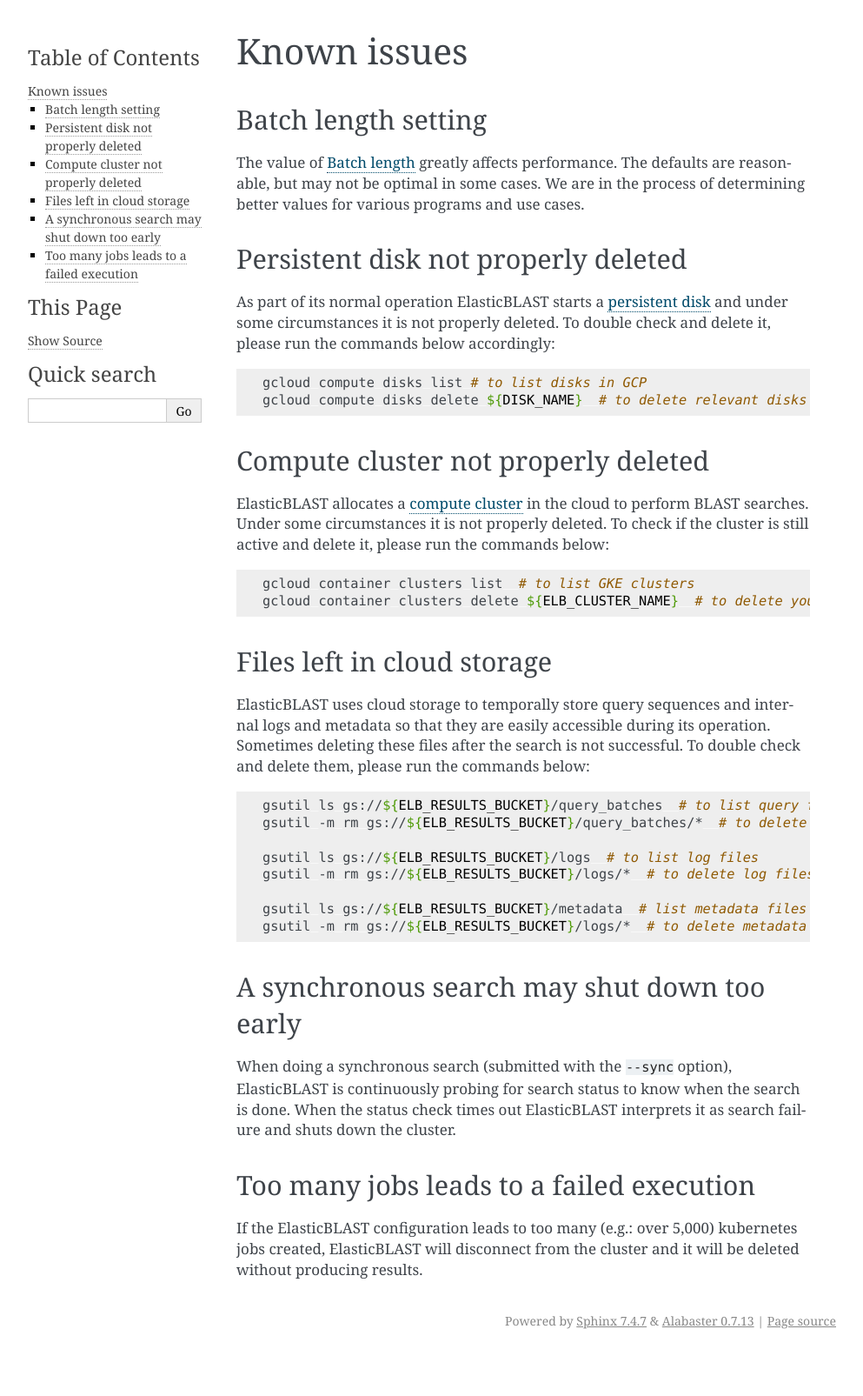
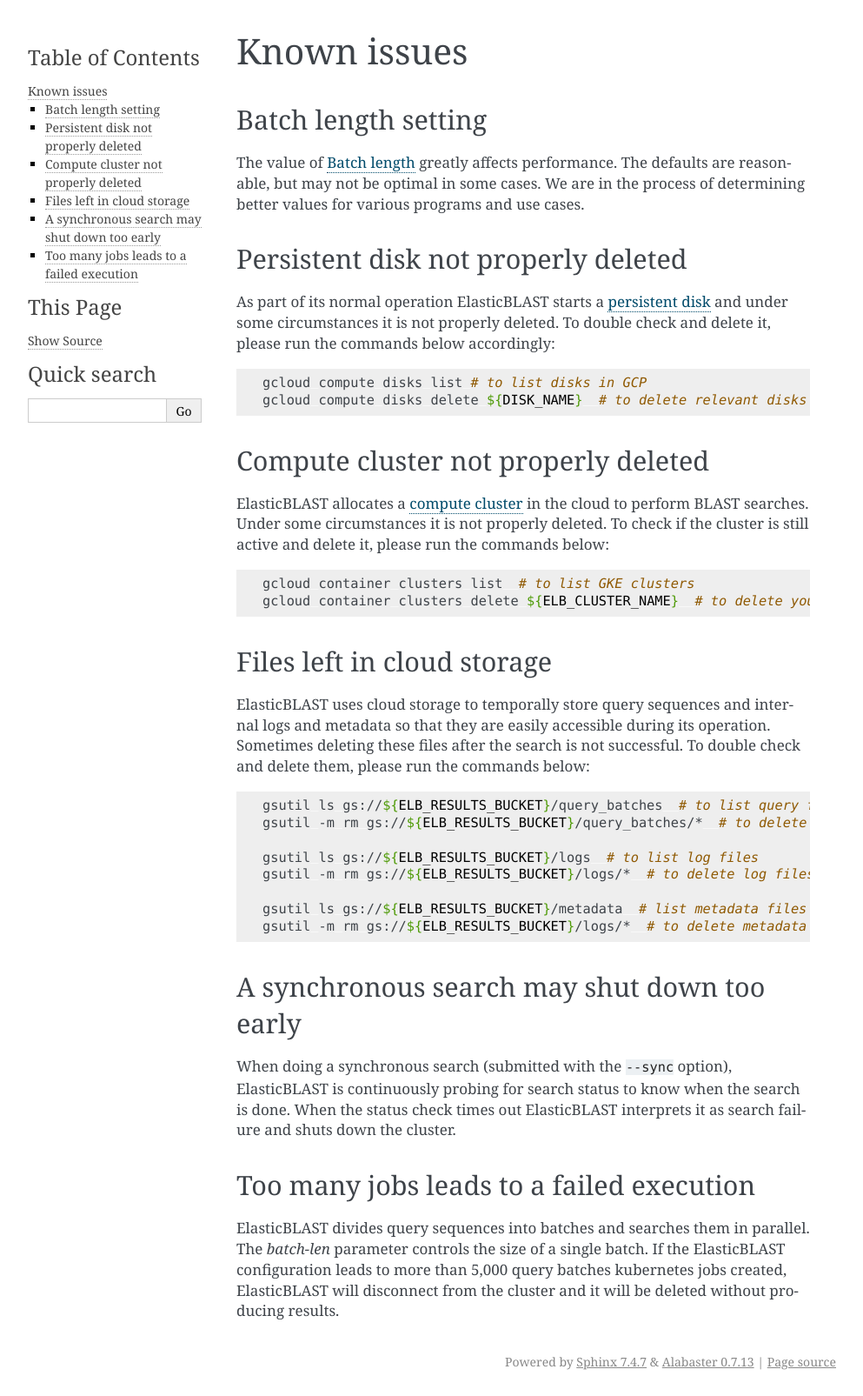
Before and after one commit to ncbi/elastic-blast-docs, a Sphinx documentation site: the page built from docs/source/issues.rst, in a window 1280 px wide. Shown: the whole page at 87% size, without its empty margins (148-1141 px from the left). Built offline with Sphinx 7.4.7, drawn with Linux system fonts in a browser that asks for light colours; before the commit the page ends 1558 px from its top, so only the background shows below that.

Commit message:
Update docs/source/issues.rst
Co-authored-by: Greg Boratyn <boratyng@ncbi.nlm.nih.gov>

```diff
--- a/docs/source/issues.rst
+++ b/docs/source/issues.rst
@@ -71,6 +71,6 @@
 Too many jobs leads to a failed execution
 -----------------------------------------
 
-If the ElasticBLAST configuration leads to too many (e.g.: over 5,000)
+ElasticBLAST divides query sequences into batches and searches them in parallel. The `batch-len` parameter controls the size of a single batch. If the ElasticBLAST configuration leads to more than 5,000 query batches
 kubernetes jobs created, ElasticBLAST will disconnect from the cluster and it
 will be deleted without producing results.
```
